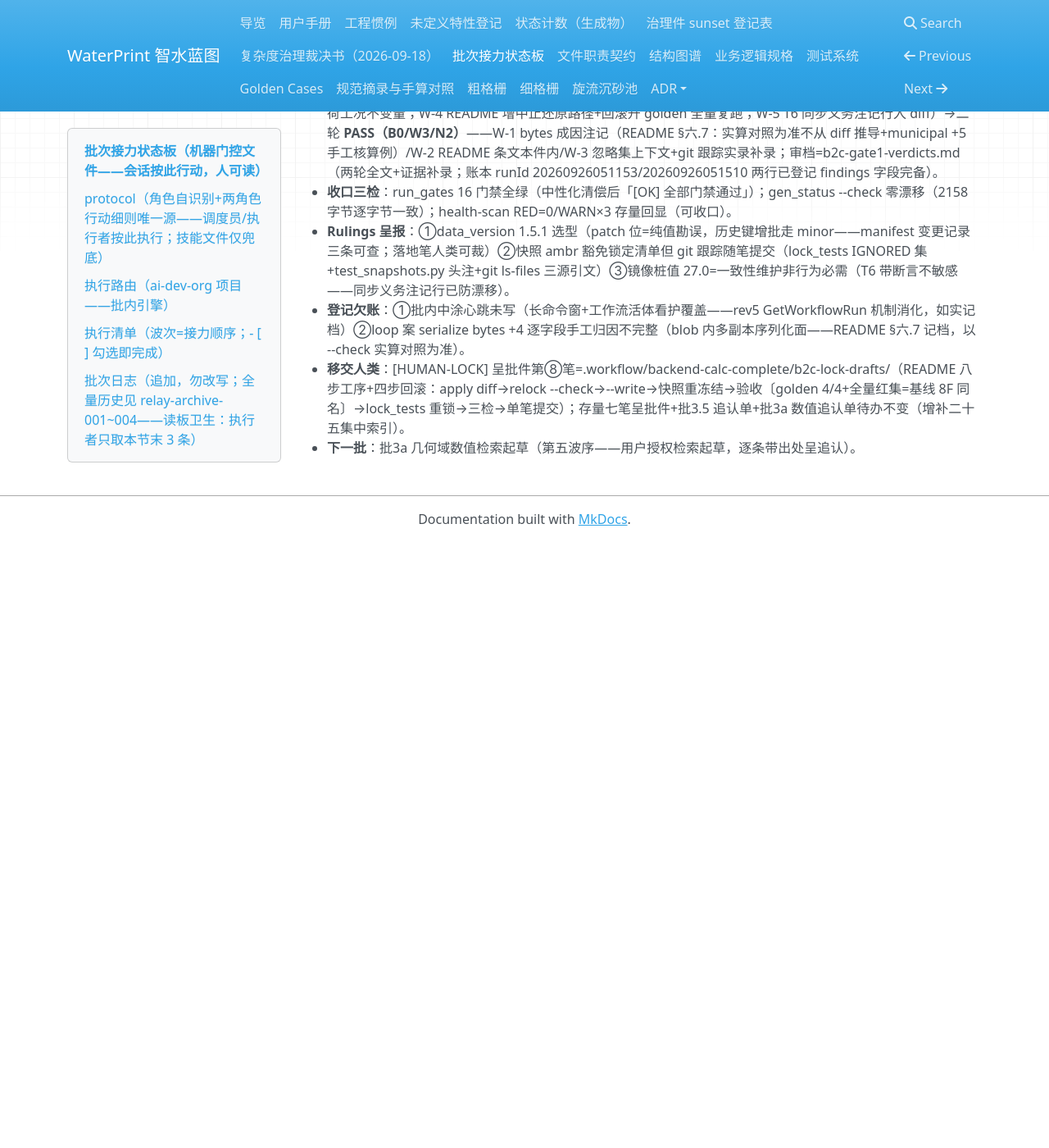
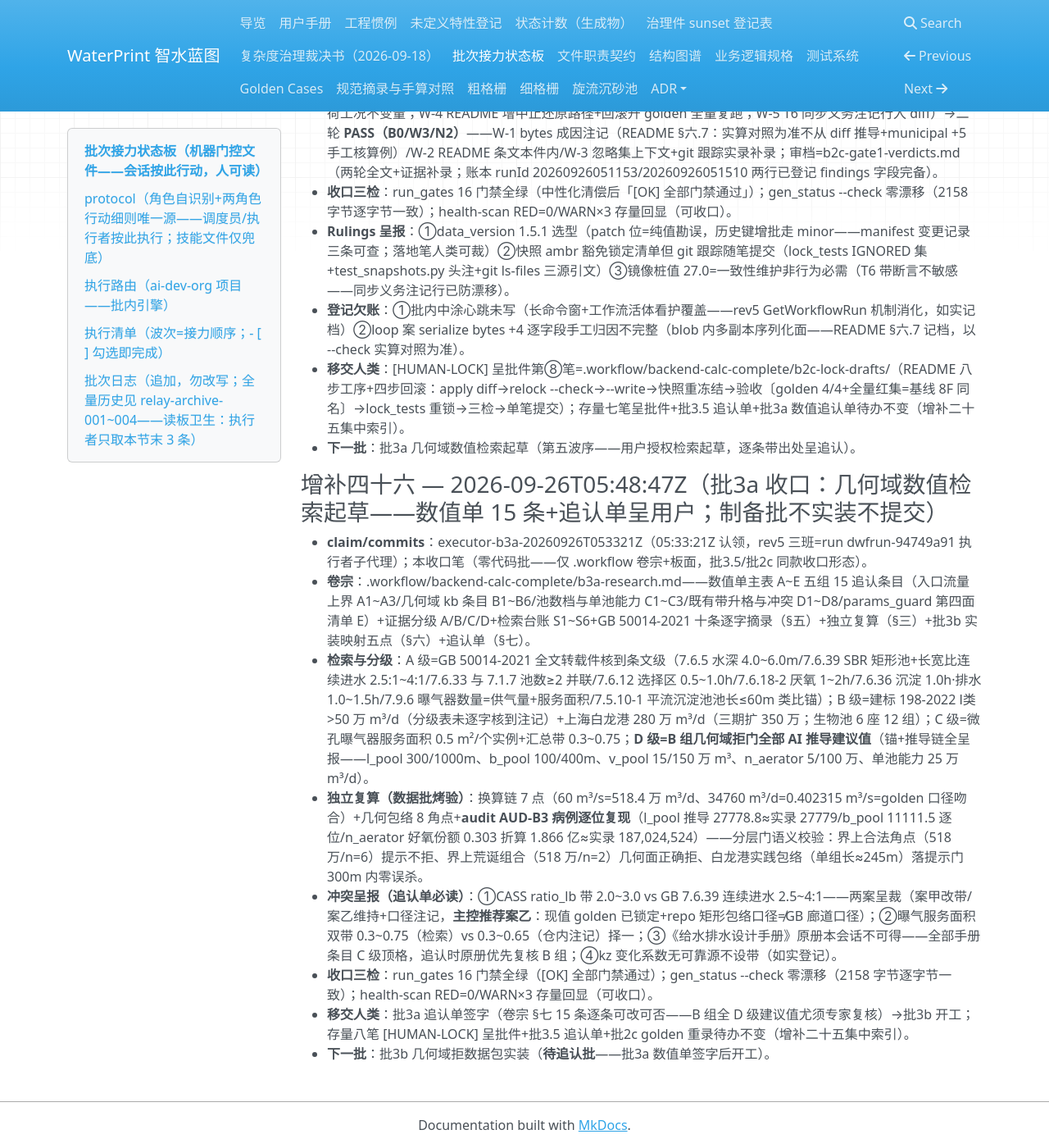
Before and after one commit to yyx20040712/waterprint, an MkDocs documentation site: the page built from docs/handoff/relay.md, in a window 1280 px wide and 1400 px high, scrolled down 26183 px. Shown: the whole window at 82% size. Built offline with MkDocs 1.6.1, drawn with Linux system fonts in a browser that asks for light colours; nearby versions of some CDN libraries; before the commit the page ends 26844 px from its top, so only the background shows below that; some of the changed text lies outside the part shown.

Commit message:
批3a 收口（增补四十六）：几何域数值检索起草完成——数值单 15 条+追认单呈用户（入口流量上界 60 m³/s 档/几何域 kb 条目 l·b·v·n_aerator 双层门/池数档与单池能力/GB 50014-2021 十条条文级确证+既有带升格）；独立复算=audit AUD-B3 病例逐位复现（27779m/11111.5m/1.87 亿）+8 角点包络；冲突呈报 CASS 长宽比带 vs GB 7.6.39 两案；卷宗 b3a-research.md §七 签字后批3b 开工——制备批不实装不提交代码；三检全绿（16 门禁/status 零漂移/health-scan RED=0）；勾选 35→36 置 READY

```diff
--- a/docs/handoff/relay.md
+++ b/docs/handoff/relay.md
@@ -12,7 +12,7 @@
 > - 调度员窗口（迁火/接任用，工作区不限；布火为重活允许载技能，此后每班只读板）：「接任交接：你是 E:\class\智水蓝图\waterprint\docs\handoff\relay.md 的当班 hub 总调度员——读板头+protocol 段（现行 rev）→ 按 batch-relay 技能 references/ops-manual.md 换防协议迁火并回填 automation_id → 提交推送 → 随即按 protocol 段开批通道 rev5（CreateWorkflow saved batch-relay-executor）发布执行者并原子写 last_dispatch_utc+workflow_run_id → 此后每班火只读板调度，禁执行禁重活禁载技能」
 > - 执行者窗口（手动兜底发布用；常规发布=执行工作流子代理，无需此窗）：「基于 E:\class\智水蓝图\waterprint\docs\handoff\relay.md 交接文档继续开发——读板（板头字段区+protocol 段+执行路由+执行清单+批次日志末 3 条）按 protocol 段执行者条款认领并执行本批；组织主干优先 Skill 加载 ai-dev-org，无 Skill 工具则直接读工作区根 AGENTS.md 与 .zcode/org-ledger.jsonl 等价替代；板 protocol 段缺失/预检失败才加载技能 batch-relay 兜底。无人值守：不等待人工答疑，用户域阻塞按停止事由 HOLD(stop_matter) 收口。工作区根 E:\class\智水蓝图\waterprint，相对路径以此为基。禁止创建任何新自动化。」
 
-- status: READY <!-- 2026-09-26 批2c 呈批件制备收口置位（增补四十五）；下一批=批3a -->
+- status: READY <!-- 2026-09-26 批3a 起草收口置位（增补四十六）；下一批=批3b（待追认签字） -->
 - automation_id: automation-cf38af42-d8c1-480c-b868-c6b0162bc872 <!-- 2026-09-26 换防重布回填（增补四十三迁火）；旧值 -（测试收线删火） -->
 - shared_fire: true
 - plan: docs/handoff/relay.md#执行清单（自含清单，收口 grep 本文件 `- [ ]` 计余量）
@@ -20,23 +20,23 @@
 - poll_interval_min: 10
 - fire_budget_min: 120
 - last_dispatch: 2026-09-19T11:14:24+08:00
-- heartbeat_utc: 2026-09-26T05:21:59Z <!-- 批2c 收口刷（executor-b2c-20260926T045217Z） -->
-- claim: - <!-- 批2c 收口释放（executor-b2c-20260926T045217Z，快照 34→35） -->
+- heartbeat_utc: 2026-09-26T05:48:47Z <!-- 批3a 收口刷（executor-b3a-20260926T053321Z） -->
+- claim: - <!-- 批3a 收口释放（executor-b3a-20260926T053321Z，快照 35→36） -->
 - no_progress_count: 0 <!-- 2026-09-25 新排程重置（原 1=B4-5 用户门控非系统性卡死） -->
 - checked_total: 38 <!-- 2026-09-25 增补二十五：27−1（B4-5 拆分）+12（第五波 R3/批2b/R4/批2d/R5/批3.5/批5/⑤a/批2c/批3a/批3b/⑤b） -->
-- checked_done: 35 <!-- 2026-09-26 批2c 收口 34→35（增补四十五） -->
+- checked_done: 36 <!-- 2026-09-26 批3a 收口 35→36（增补四十六） -->
 - protocol_rev: 5 <!-- 2026-09-26 workflow 通道批原位升版 rev4→5：开批=CreateWorkflow 已存工作流/RUNNING 看护=GetWorkflowRun/UI 通道整段废止；旧值 4 -->
-- last_dispatch_utc: 2026-09-26T04:51:38.612Z <!-- 2026-09-26 批2c 首班发布成立（回读=run dwfrun-e569fe69-8de5-4e33-8bba-9a9f7b95a7be running+执行者子代理 executing）；旧值 2026-09-26T04:11:05.238Z（⑤a 首班） -->
-- workflow_run_id: dwfrun-e569fe69-8de5-4e33-8bba-9a9f7b95a7be <!-- 批2c 首班执行工作流（gwp_ch4 27.0 呈批件制备） -->
+- last_dispatch_utc: 2026-09-26T05:31:28.384Z <!-- 2026-09-26 批3a 首班发布成立（回读=run dwfrun-94749a91-3925-41ca-a087-fc8b3d7451de running+执行者子代理 executing）；旧值 2026-09-26T04:51:38.612Z（批2c 首班） -->
+- workflow_run_id: dwfrun-94749a91-3925-41ca-a087-fc8b3d7451de <!-- 批3a 首班执行工作流（几何域数值检索起草） -->
 - relay_started_utc: 2026-09-26T04:00:36.124Z <!-- 2026-09-26 rev5 二次换防时刻（本会话）；旧值 2026-09-26T01:48:14.457Z -->
-- batch_count: 2 <!-- 2026-09-26 批2c 收口 1→2（增补四十五） -->
+- batch_count: 3 <!-- 2026-09-26 批3a 收口 2→3（增补四十六） -->
 - max_batches: 60
 - max_wall_hours: 90
 - hold_reason: - <!-- 2026-09-26 换防复位清空；旧值 stop_matter（测试收线停轮） -->
 - last_handover: 2026-09-25
 - claimed_by: -
 - claimed_at: -
-- next_batch: 批3a 几何域数值检索起草（backend-calc-complete 批3 前半——用户授权 2026-09-25 检索起草：《给水排水设计手册》工程常用范围数值单〔入口流量上界/池长上限/曝气器密度/AAO·CASS 尺度告警〕逐条带出处呈追认）
+- next_batch: 批3b 几何域拒数据包实装（backend-calc-complete 批3 后半——**待追认批**：批3a 数值单〔.workflow/backend-calc-complete/b3a-research.md §七 15 条〕用户签字后开工；constraint_kb 几何条目+入口流量上界+params_guard range 执法面）
 
 ## protocol（角色自识别+两角色行动细则唯一源——调度员/执行者按此执行；技能文件仅兜底）
 
@@ -131,7 +131,7 @@
 - [x] 批5｜低优先堆（backend-calc-complete——NaN 可行口径统一/timeout 诊断维度/severity 执法统一/裁决档勘误两处〔W2:549→548 与 34760.46→34760.70〕/beam.py 拆件结构债/app.py 500 贴墙欠账/main.py 余量观察项）
 - [x] ⑤a｜矿井水污泥线新单元（B4-5 拆项——**2026-09-26 勘误收口〔增补四十四〕**：实质=链级复用 hebing→nongsuo→tuoshui 已落图 golden（用户 2026-08-28 追认 D1「非新单元包」+MSLUDGE2；「wp new-unit 新建包」字面与已追认设计冲突不执行，判定链+验证矩阵见增补四十四）；三维模板族缺位=三维战役 P6 参数化族队列指针）
 - [x] 批2c｜gwp_ch4 27.0 呈批件制备（backend-calc-complete——factors.yaml 改值 diff+golden 五工况期望值重算草案+锁面工序 README；**制备批不实装不提交**——golden 重录涉 core/tests 锁面须人类随批落地，呈批件齐即收口转用户）
-- [ ] 批3a｜几何域数值检索起草（backend-calc-complete 批3 前半——**用户授权 2026-09-25 推翻审计「禁 AI 起草」限制**：按《给水排水设计手册》工程常用范围检索起草数值单〔入口流量上界/池长上限/曝气器密度/AAO·CASS 尺度告警〕逐条带出处呈追认）
+- [x] 批3a｜几何域数值检索起草（backend-calc-complete 批3 前半——**2026-09-26 起草收口〔增补四十六〕**：数值单 15 条+追认单呈用户〔入口流量上界/池长上限/曝气密度/AAO·CASS 尺度告警/池数档〕逐条带出处+证据分级，卷宗 b3a-research.md §七 追认单签字后批3b 开工）
 - [ ] 批3b｜几何域拒数据包实装（backend-calc-complete 批3 后半——**待追认批**：批3a 数值单用户签字后开工；constraint_kb 几何条目+入口流量上界+params_guard range 执法面）
 - [ ] ⑤b｜软著（B4-5 拆项——用户亲查窗，**用户域终态项**：自动化到此处按 stop_matter 停板待用户；亲查参考=round2 §2 手算对照表 26 项全吻合+15 万吨核对表）
 
@@ -442,3 +442,14 @@
 - **登记欠账**：①批内中涂心跳未写（长命令窗+工作流活体看护覆盖——rev5 GetWorkflowRun 机制消化，如实记档）②loop 案 serialize bytes +4 逐字段手工归因不完整（blob 内多副本序列化面——README §六.7 记档，以 --check 实算对照为准）。
 - **移交人类**：[HUMAN-LOCK] 呈批件第⑧笔=.workflow/backend-calc-complete/b2c-lock-drafts/（README 八步工序+四步回滚：apply diff→relock --check→--write→快照重冻结→验收〔golden 4/4+全量红集=基线 8F 同名〕→lock_tests 重锁→三检→单笔提交）；存量七笔呈批件+批3.5 追认单+批3a 数值追认单待办不变（增补二十五集中索引）。
 - **下一批**：批3a 几何域数值检索起草（第五波序——用户授权检索起草，逐条带出处呈追认）。
+
+### 增补四十六 — 2026-09-26T05:48:47Z（批3a 收口：几何域数值检索起草——数值单 15 条+追认单呈用户；制备批不实装不提交）
+
+- **claim/commits**：executor-b3a-20260926T053321Z（05:33:21Z 认领，rev5 三班=run dwfrun-94749a91 执行者子代理）；本收口笔（零代码批——仅 .workflow 卷宗+板面，批3.5/批2c 同款收口形态）。
+- **卷宗**：.workflow/backend-calc-complete/b3a-research.md——数值单主表 A~E 五组 15 追认条目（入口流量上界 A1~A3/几何域 kb 条目 B1~B6/池数档与单池能力 C1~C3/既有带升格与冲突 D1~D8/params_guard 第四面清单 E）+证据分级 A/B/C/D+检索台账 S1~S6+GB 50014-2021 十条逐字摘录（§五）+独立复算（§三）+批3b 实装映射五点（§六）+追认单（§七）。
+- **检索与分级**：A 级=GB 50014-2021 全文转载件核到条文级（7.6.5 水深 4.0~6.0m/7.6.39 SBR 矩形池+长宽比连续进水 2.5:1~4:1/7.6.33 与 7.1.7 池数≥2 并联/7.6.12 选择区 0.5~1.0h/7.6.18-2 厌氧 1~2h/7.6.36 沉淀 1.0h·排水 1.0~1.5h/7.9.6 曝气器数量=供气量+服务面积/7.5.10-1 平流沉淀池池长≤60m 类比锚）；B 级=建标 198-2022 Ⅰ类>50 万 m³/d（分级表未逐字核到注记）+上海白龙港 280 万 m³/d（三期扩 350 万；生物池 6 座 12 组）；C 级=微孔曝气器服务面积 0.5 m²/个实例+汇总带 0.3~0.75；**D 级=B 组几何域拒门全部 AI 推导建议值**（锚+推导链全呈报——l_pool 300/1000m、b_pool 100/400m、v_pool 15/150 万 m³、n_aerator 5/100 万、单池能力 25 万 m³/d）。
+- **独立复算（数据批烤验）**：换算链 7 点（60 m³/s=518.4 万 m³/d、34760 m³/d=0.402315 m³/s=golden 口径吻合）+几何包络 8 角点+**audit AUD-B3 病例逐位复现**（l_pool 推导 27778.8≈实录 27779/b_pool 11111.5 逐位/n_aerator 好氧份额 0.303 折算 1.866 亿≈实录 187,024,524）——分层门语义校验：界上合法角点（518 万/n=6）提示不拒、界上荒诞组合（518 万/n=2）几何面正确拒、白龙港实践包络（单组长≈245m）落提示门 300m 内零误杀。
+- **冲突呈报（追认单必读）**：①CASS ratio_lb 带 2.0~3.0 vs GB 7.6.39 连续进水 2.5~4:1——两案呈裁（案甲改带/案乙维持+口径注记，**主控推荐案乙**：现值 golden 已锁定+repo 矩形包络口径≠GB 廊道口径）；②曝气服务面积双带 0.3~0.75（检索）vs 0.3~0.65（仓内注记）择一；③《给水排水设计手册》原册本会话不可得——全部手册条目 C 级顶格，追认时原册优先复核 B 组；④kz 变化系数无可靠源不设带（如实登记）。
+- **收口三检**：run_gates 16 门禁全绿（[OK] 全部门禁通过）；gen_status --check 零漂移（2158 字节逐字节一致）；health-scan RED=0/WARN×3 存量回显（可收口）。
+- **移交人类**：批3a 追认单签字（卷宗 §七 15 条逐条可改可否——B 组全 D 级建议值尤须专家复核）→批3b 开工；存量八笔 [HUMAN-LOCK] 呈批件+批3.5 追认单+批2c golden 重录待办不变（增补二十五集中索引）。
+- **下一批**：批3b 几何域拒数据包实装（**待追认批**——批3a 数值单签字后开工）。
```
